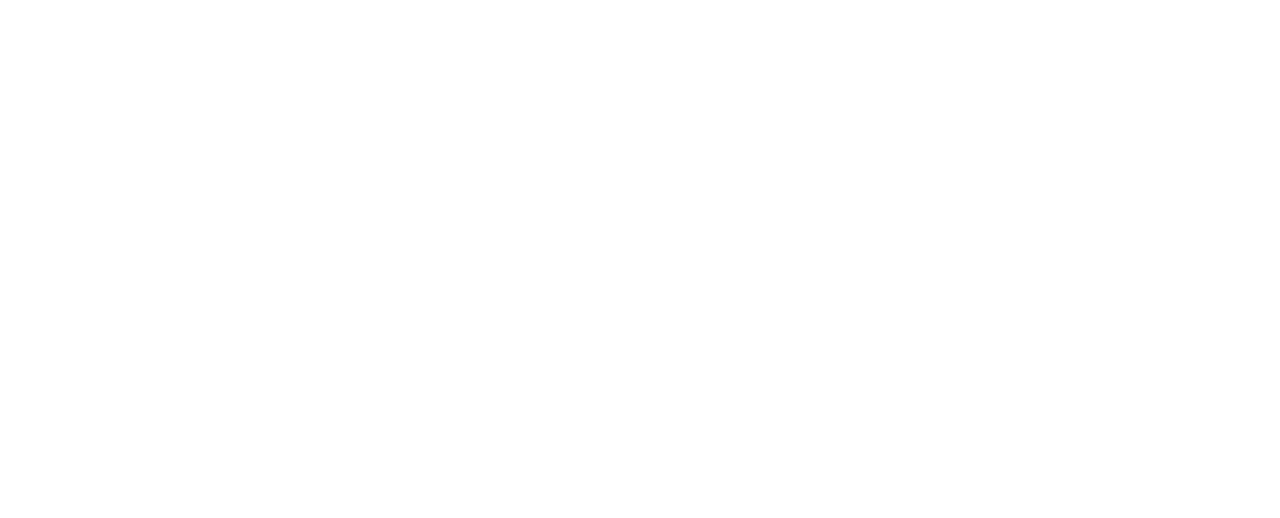
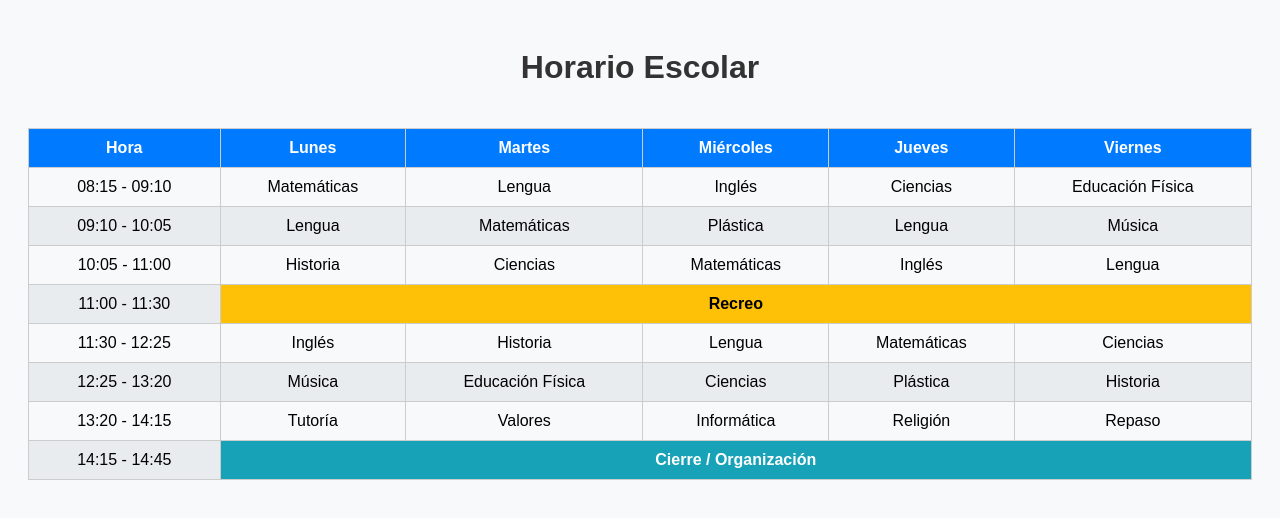
Before and after one commit to FranJJL05/prueba_pull_request, a plain HTML site: page index.html in a window 1280 px wide. Drawn offline with Linux system fonts and the light colour scheme.

Commit message:
Html y css de la tabla correspondiente

```diff
--- a/index.html
+++ b/index.html
@@ -1,19 +1,87 @@
 <!DOCTYPE html>
 <html lang="es">
+
 <head>
     <meta charset="UTF-8">
     <meta name="viewport" content="width=device-width, initial-scale=1.0">
+    <link rel="stylesheet" href="style.css">
     <title>Tabla</title>
 </head>
+
 <body>
     <table>
-        <tr>
-            <td></td>
-            <td></td>
-            <td></td>
-            <td></td>
-            <td></td>
-        </tr>
-    </table>
+        <h1>Horario Escolar</h1>
+
+        <table>
+            <thead>
+                <tr>
+                    <th>Hora</th>
+                    <th>Lunes</th>
+                    <th>Martes</th>
+                    <th>Miércoles</th>
+                    <th>Jueves</th>
+                    <th>Viernes</th>
+                </tr>
+            </thead>
+            <tbody>
+                <tr>
+                    <td>08:15 - 09:10</td>
+                    <td>Matemáticas</td>
+                    <td>Lengua</td>
+                    <td>Inglés</td>
+                    <td>Ciencias</td>
+                    <td>Educación Física</td>
+                </tr>
+                <tr>
+                    <td>09:10 - 10:05</td>
+                    <td>Lengua</td>
+                    <td>Matemáticas</td>
+                    <td>Plástica</td>
+                    <td>Lengua</td>
+                    <td>Música</td>
+                </tr>
+                <tr>
+                    <td>10:05 - 11:00</td>
+                    <td>Historia</td>
+                    <td>Ciencias</td>
+                    <td>Matemáticas</td>
+                    <td>Inglés</td>
+                    <td>Lengua</td>
+                </tr>
+                <tr>
+                    <td>11:00 - 11:30</td>
+                    <td colspan="6" class="recreo">Recreo</td>
+                </tr>
+                <tr>
+                    <td>11:30 - 12:25</td>
+                    <td>Inglés</td>
+                    <td>Historia</td>
+                    <td>Lengua</td>
+                    <td>Matemáticas</td>
+                    <td>Ciencias</td>
+                </tr>
+                <tr>
+                    <td>12:25 - 13:20</td>
+                    <td>Música</td>
+                    <td>Educación Física</td>
+                    <td>Ciencias</td>
+                    <td>Plástica</td>
+                    <td>Historia</td>
+                </tr>
+                <tr>
+                    <td>13:20 - 14:15</td>
+                    <td>Tutoría</td>
+                    <td>Valores</td>
+                    <td>Informática</td>
+                    <td>Religión</td>
+                    <td>Repaso</td>
+                </tr>
+                <tr>
+                    <td>14:15 - 14:45</td>
+                    <td colspan="6" class="cierre">Cierre / Organización</td>
+                </tr>
+            </tbody>
+        </table>
 </body>
+
 </html>
--- a/style.css
+++ b/style.css
@@ -0,0 +1,43 @@
+body {
+    font-family: Arial, sans-serif;
+    background-color: #f8f9fa;
+    padding: 20px;
+}
+
+h1 {
+    text-align: center;
+    color: #333;
+}
+
+table {
+    width: 100%;
+    border-collapse: collapse;
+    margin-top: 20px;
+}
+
+th,
+td {
+    border: 1px solid #ccc;
+    padding: 10px;
+    text-align: center;
+}
+
+th {
+    background-color: #007bff;
+    color: white;
+}
+
+tr:nth-child(even) {
+    background-color: #e9ecef;
+}
+
+.recreo {
+    background-color: #ffc107;
+    font-weight: bold;
+}
+
+.cierre {
+    background-color: #17a2b8;
+    color: white;
+    font-weight: bold;
+}
```
